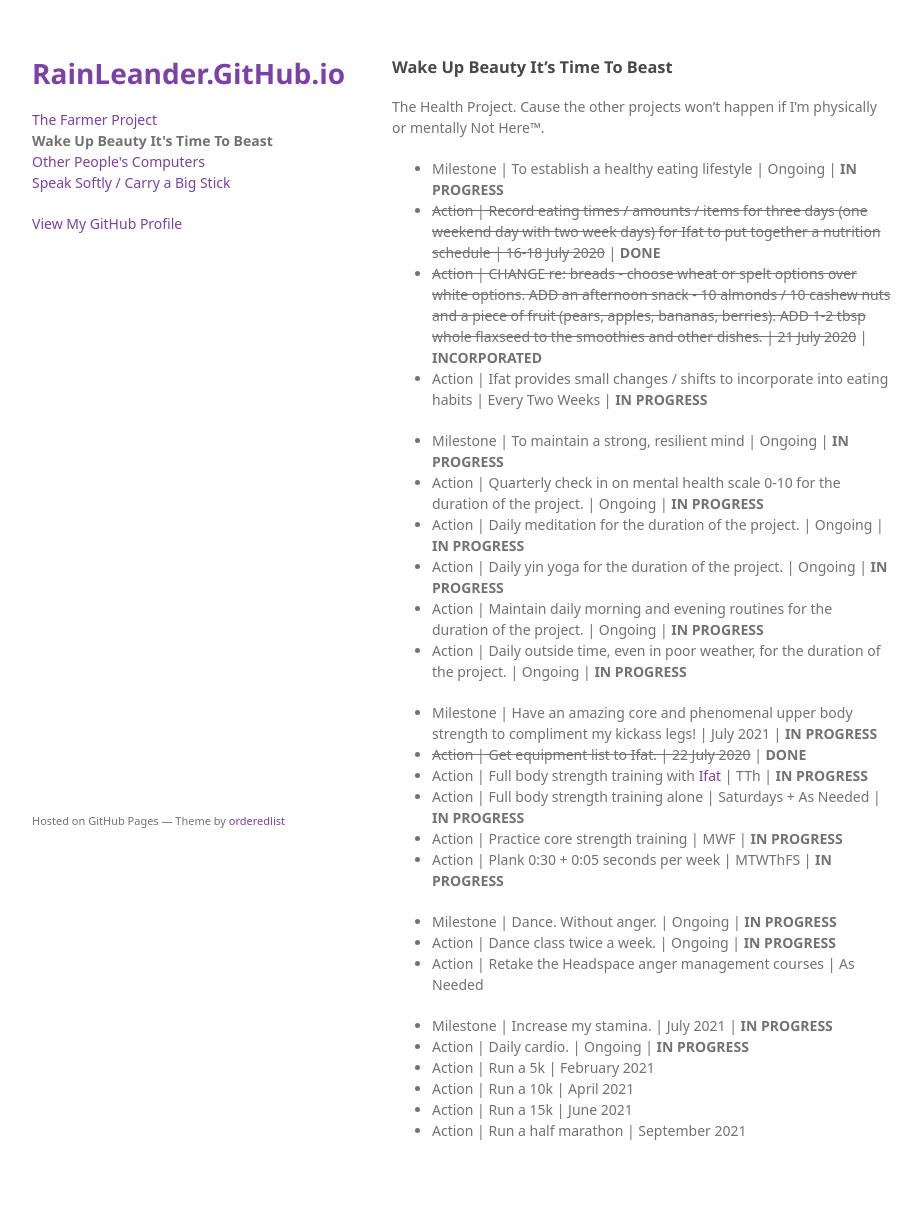
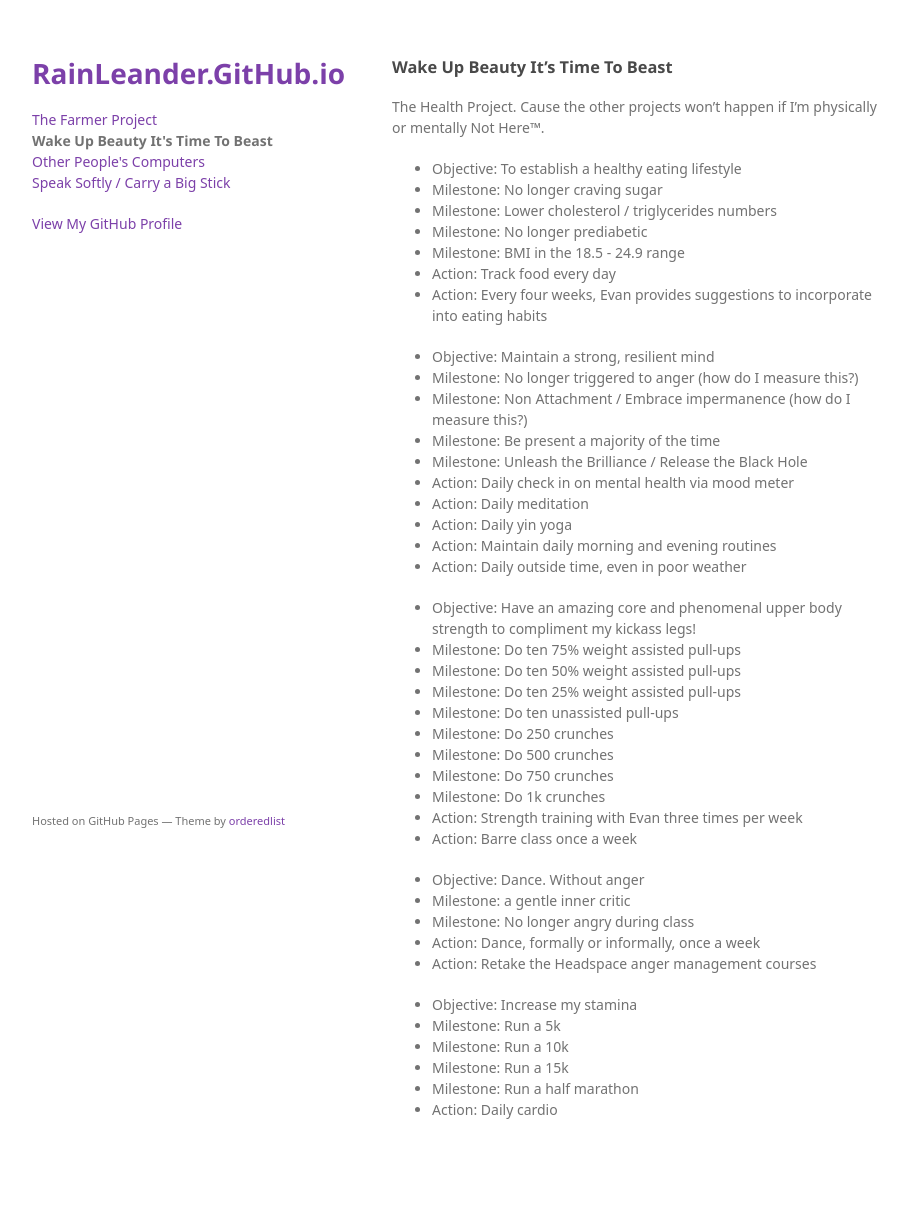
Before and after one commit to rainleander/rainleander.github.io, a Jekyll site: the page wake-up-beauty.html, which Jekyll copies as it is, in a window 1280 px wide. Shown: the whole page, without its empty margins (178-1100 px from the left). Built offline with Jekyll 4.4.1, drawn with Linux system fonts in a browser that asks for light colours; some web fonts are replaced; after the commit the page ends 1190 px from its top, so only the background shows below that.

Commit message:
Update wake-up-beauty.html

```diff
--- a/wake-up-beauty.html
+++ b/wake-up-beauty.html
@@ -29,35 +29,50 @@
 <a id="wake-up-beauty-its-time-to-beast" class="anchor" href="#wake-up-beauty-its-time-to-beast" aria-hidden="true"><span aria-hidden="true" class="octicon octicon-link"></span></a>Wake Up Beauty It’s Time To Beast</h3>
 <p>The Health Project. Cause the other projects won’t happen if I’m physically or mentally Not Here™.</p>
 
-        <p><ul><li>Milestone | To establish a healthy eating lifestyle | Ongoing | <b>IN PROGRESS</b></li>
-        <li><del>Action | Record eating times / amounts / items for three days (one weekend day with two week days) for Ifat to put together a nutrition schedule | 16-18 July 2020</del> | <b>DONE</b></li>
-        <li><del>Action | CHANGE re: breads - choose wheat or spelt options over white options. ADD an afternoon snack - 10 almonds / 10 cashew nuts and a piece of fruit (pears, apples, bananas, berries). ADD 1-2 tbsp whole flaxseed to the smoothies and other dishes. | 21 July 2020</del> | <b>INCORPORATED</b></li>
-        <li>Action | Ifat provides small changes / shifts to incorporate into eating habits | Every Two Weeks | <b>IN PROGRESS</b></li></ul>
+        <p><ul><li>Objective: To establish a healthy eating lifestyle</li>
+        <li>Milestone: No longer craving sugar</li>
+        <li>Milestone: Lower cholesterol / triglycerides numbers</li>
+        <li>Milestone: No longer prediabetic</li>
+        <li>Milestone: BMI in the 18.5 - 24.9 range</li>
+        <li>Action: Track food every day</li>
+        <li>Action: Every four weeks, Evan provides suggestions to incorporate into eating habits</li></ul>
 
-        <ul><li>Milestone | To maintain a strong, resilient mind | Ongoing | <b>IN PROGRESS</b></li>
-        <li>Action | Quarterly check in on mental health scale 0-10 for the duration of the project. | Ongoing | <b>IN PROGRESS</b></li>
-        <li>Action | Daily meditation for the duration of the project. | Ongoing | <b>IN PROGRESS</b></li>
-        <li>Action | Daily yin yoga for the duration of the project. | Ongoing | <b>IN PROGRESS</b></li>
-        <li>Action | Maintain daily morning and evening routines for the duration of the project. | Ongoing | <b>IN PROGRESS</b></li>
-        <li>Action | Daily outside time, even in poor weather, for the duration of the project. | Ongoing | <b>IN PROGRESS</b></li></ul>
+        <ul><li>Objective: Maintain a strong, resilient mind</li>
+          <li>Milestone: No longer triggered to anger (how do I measure this?)</li>
+          <li>Milestone: Non Attachment / Embrace impermanence (how do I measure this?)</li>
+          <li>Milestone: Be present a majority of the time</li>
+          <li>Milestone: Unleash the Brilliance / Release the Black Hole</li>
+          <li>Action: Daily check in on mental health via mood meter</li>
+          <li>Action: Daily meditation</li>
+          <li>Action: Daily yin yoga</li>
+          <li>Action: Maintain daily morning and evening routines</li>
+          <li>Action: Daily outside time, even in poor weather</li></ul>
 
-        <ul><li>Milestone | Have an amazing core and phenomenal upper body strength to compliment my kickass legs! | July 2021 | <b>IN PROGRESS</b></li>
-        <li><del>Action | Get equipment list to Ifat. | 22 July 2020</del> | <b>DONE</b></li>
-        <li>Action | Full body strength training with <a href="https://www.ifatpt.com/">Ifat</a> | TTh | <b>IN PROGRESS</b></li>
-        <li>Action | Full body strength training alone | Saturdays + As Needed | <b>IN PROGRESS</b></li>
-        <li>Action | Practice core strength training | MWF | <b>IN PROGRESS</b></li>
-        <li>Action | Plank 0:30 + 0:05 seconds per week | MTWThFS | <b>IN PROGRESS</b></li></ul>
+        <ul><li>Objective: Have an amazing core and phenomenal upper body strength to compliment my kickass legs!</li>
+          <li>Milestone: Do ten 75% weight assisted pull-ups</li>
+          <li>Milestone: Do ten 50% weight assisted pull-ups</li>
+          <li>Milestone: Do ten 25% weight assisted pull-ups</li>
+          <li>Milestone: Do ten unassisted pull-ups</li>
+          <li>Milestone: Do 250 crunches</li>
+          <li>Milestone: Do 500 crunches</li>
+          <li>Milestone: Do 750 crunches</li>
+          <li>Milestone: Do 1k crunches </li>
+          <li>Action: Strength training with Evan three times per week</li>
+          <li>Action: Barre class once a week</li></ul>
 
-        <ul><li>Milestone | Dance. Without anger. | Ongoing | <b>IN PROGRESS</b></li>
-        <li>Action | Dance class twice a week. | Ongoing | <b>IN PROGRESS</b></li>
-          <li>Action | Retake the Headspace anger management courses | As Needed</li></ul>
+        <ul><li>Objective: Dance. Without anger</li>
+          <li>Milestone: a gentle inner critic</li>
+          <li>Milestone: No longer angry during class</li>
+          <li>Action: Dance, formally or informally, once a week</li>
+          <li>Action: Retake the Headspace anger management courses</li></ul>
 
-        <ul><li>Milestone | Increase my stamina. | July 2021 | <b>IN PROGRESS</b></li>
-        <li>Action | Daily cardio. | Ongoing | <b>IN PROGRESS</b></li>
-        <li>Action | Run a 5k | February 2021</li>
-        <li>Action | Run a 10k | April 2021</li>
-        <li>Action | Run a 15k | June 2021</li>
-        <li>Action | Run a half marathon | September 2021</li></ul></p>
+        <ul><li>Objective: Increase my stamina</li>
+          <li>Milestone: Run a 5k</li>
+          <li>Milestone: Run a 10k</li>
+          <li>Milestone: Run a 15k</li>
+          <li>Milestone: Run a half marathon</li>
+          <li>Action: Daily cardio</li></ul>
+</p>
 
       </section>
       <footer>
```
